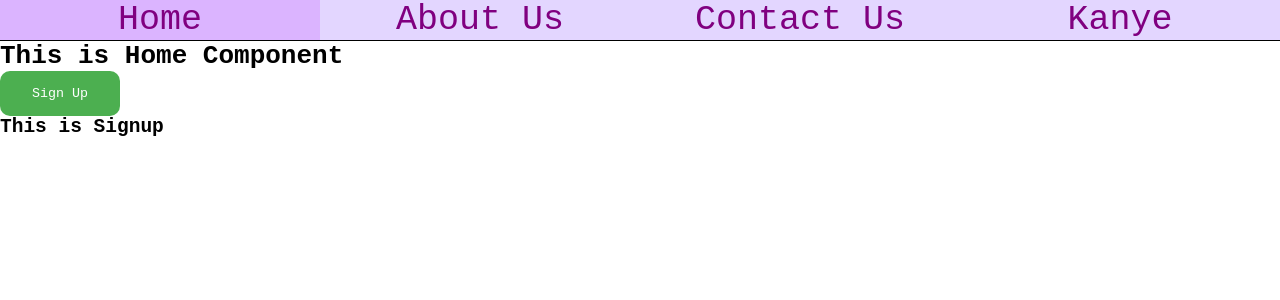
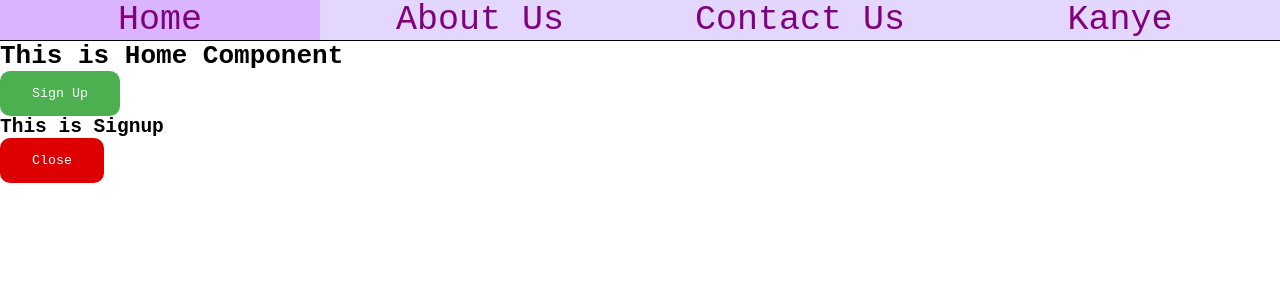
Before and after one commit to OmerMunk/smart-form-john-bryce-teaching, a React (Create React App) app: page /home in a window 1280 px wide. Both pictures are taken after a click on the button "Sign Up". Shown: the top 300 px of the page. Built offline with nearby package versions, Linux system fonts and the light colour scheme.

Commit message:
sign up display and hide

```diff
--- a/src/components/Button/Button.css
+++ b/src/components/Button/Button.css
@@ -1,4 +1,4 @@
-.primary-button, .secondary-button {
+.primary-button, .secondary-button, .reject-button {
     border: none;
     color: white;
     padding: 15px 32px;
@@ -16,7 +16,11 @@
     background-color: #008CBA; /* Blue */
 }
 
-.primary-button:hover , .secondary-button:hover{
+.reject-button {
+    background-color: #dc0000; /* Blue */
+}
+
+.primary-button:hover, .secondary-button:hover, .reject-button:hover {
     cursor: pointer;
 }
 
@@ -27,3 +31,7 @@
 .secondary-button:hover {
     background-color: #006CBA;
 }
+
+.reject-button:hover {
+    background-color: #9d0000; /* Blue */
+}
--- a/src/components/Button/Button.tsx
+++ b/src/components/Button/Button.tsx
@@ -1,7 +1,7 @@
 import './Button.css';
 
 interface IButtonProps {
-    buttonType: 'primary' | 'secondary';
+    buttonType: 'primary' | 'secondary' | 'reject';
     onClick: () => void;
     text: string;
 }
--- a/src/components/Signup/Signup.tsx
+++ b/src/components/Signup/Signup.tsx
@@ -1,7 +1,17 @@
-const Signup = () => {
-    return(
+import Button from "../Button/Button";
+
+interface ISignupProps {
+    hideSignup: () => void
+}
+
+const Signup = (props: ISignupProps) => {
+    return (
         <>
-        <h2>This is Signup</h2>
+            <h2>This is Signup</h2>
+            <Button
+                buttonType={'reject'}
+                onClick={props.hideSignup}
+                text={'Close'}/>
         </>
     )
 
--- a/src/pages/Home/Home.tsx
+++ b/src/pages/Home/Home.tsx
@@ -6,6 +6,14 @@ const Home = () => {
 
     const [showSignup, setShowSignup] = useState<boolean>(false)
 
+    const displaySignup = () => {
+        setShowSignup(true)
+    }
+
+    const hideSignup = () => {
+        setShowSignup(false)
+    }
+
     return (
         <div>
             <h1>
@@ -13,10 +21,9 @@ const Home = () => {
             </h1>
             <Button
                 buttonType={'primary'}
-                onClick={() => {
-                }}
+                onClick={displaySignup}
                 text={'Sign Up'}/>
-            <Signup/>
+            {showSignup && <Signup hideSignup={hideSignup}/>}
         </div>
 
     )
```
